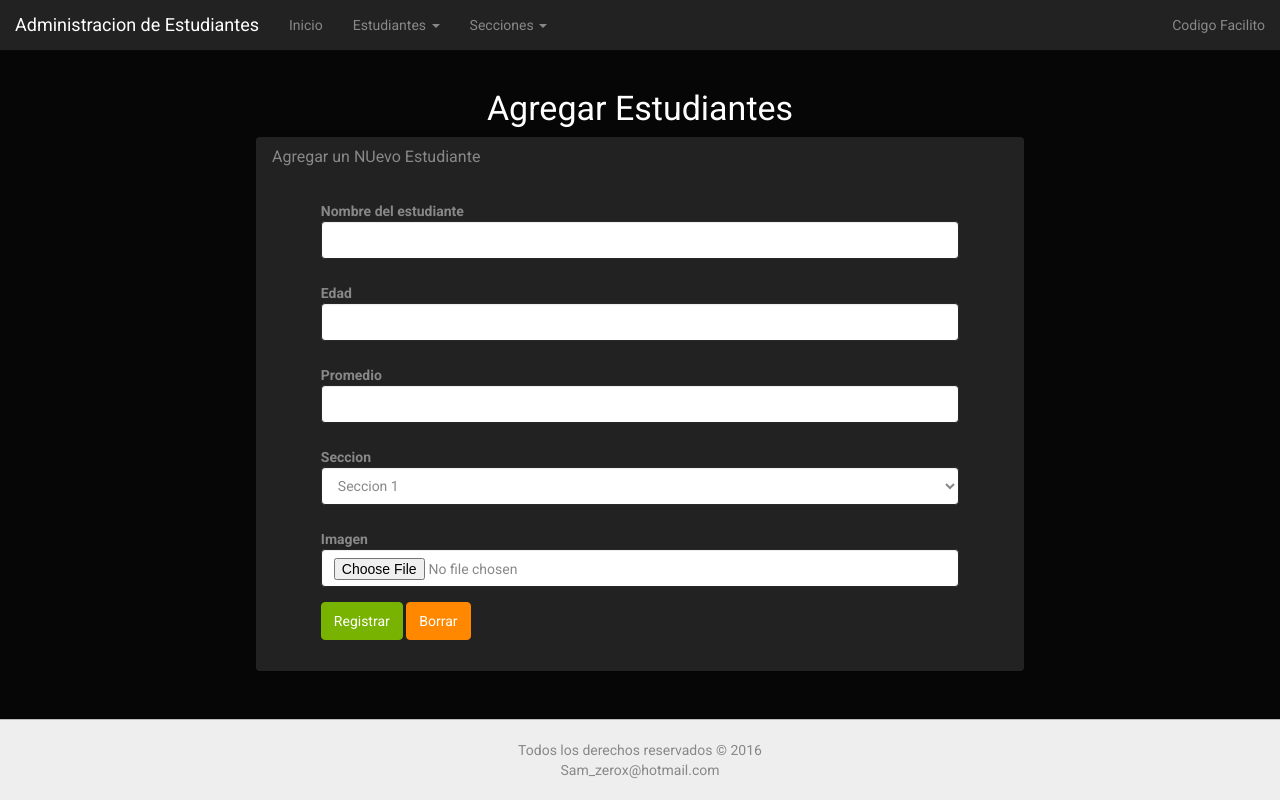
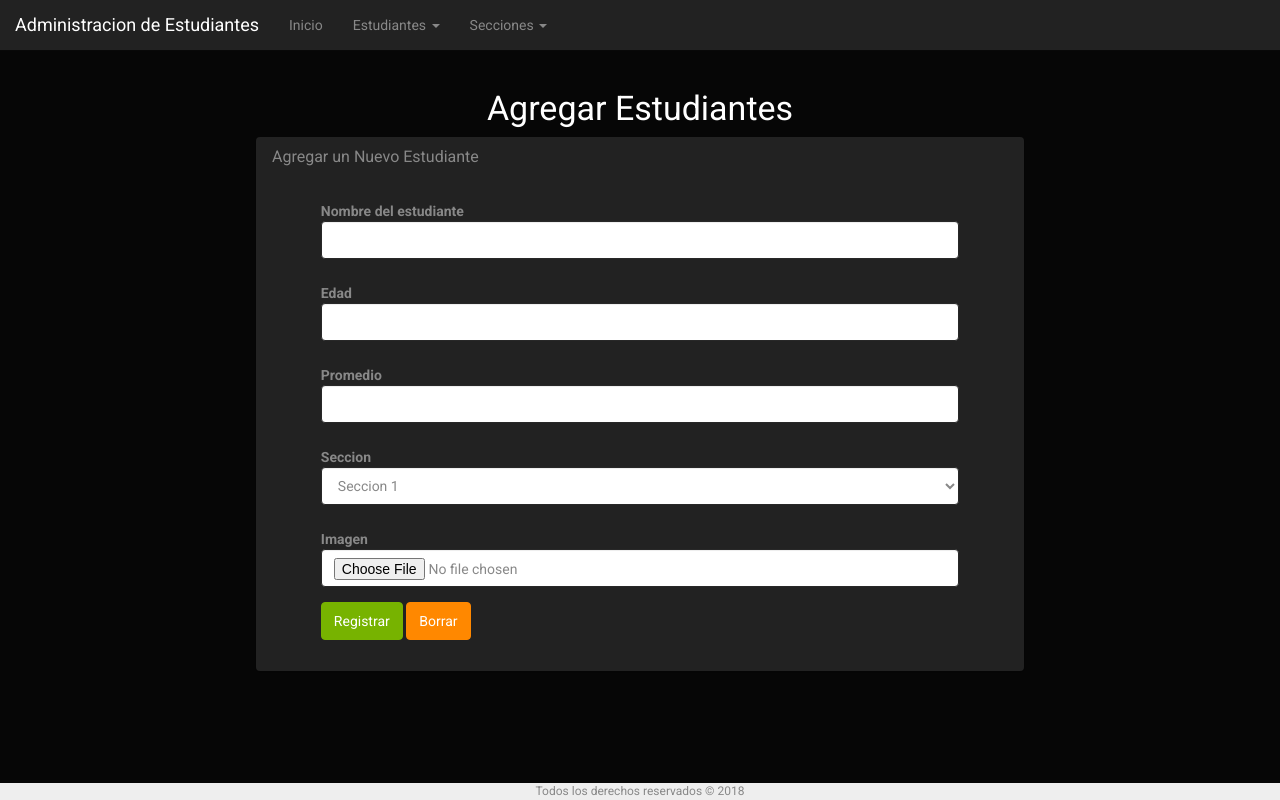
Before and after one commit to samzerox/proyecto, a PHP site: page /proyecto/estudiantes/agregar in a window 1280 px wide. Run offline with PHP 8.4, Linux system fonts and the light colour scheme; data comes from the database, SQL or seed files in the repository; some libraries are stand-ins or nearby versions.

Commit message:
Se corrigieron errores

```diff
--- a/Views/estudiantes/agregar.php
+++ b/Views/estudiantes/agregar.php
@@ -1,10 +1,10 @@
 <div class="box-principal">
 <h3 class="titulo">Agregar Estudiantes <br></h3>
-	<div class="panel panel-active">
+	<div class="panel panel-active mb-5">
 		<div class="panel-heading">
-			<h3 class="panel-title">Agregar un NUevo Estudiante</h3>
+			<h4 class="panel-title">Agregar un Nuevo Estudiante</h4>
 		</div>
-		<div class="panel-body">
+		<div class="panel-body mb-1">
 			<div class="row">
 				<div class="col-md-1"></div>
 				<div class="col-md-10">
--- a/Views/template.php
+++ b/Views/template.php
@@ -12,7 +12,7 @@
 	<html lang="es">
 	<head>
 		<meta charset="UTF-8">
-		<title>Administracion de estudiantes | Codigo Facilito</title>
+		<title>Administracion de estudiantes</title>
 		<link rel="stylesheet" href="<?php echo URL; ?>Views/template/css/bootstrap.css">
 		<link rel="stylesheet" href="<?php echo URL; ?>Views/template/css/general.css">
 
@@ -48,10 +48,6 @@
 						</ul>
 					</li>
 				</ul>
-
-				<ul class="nav navbar-nav navbar-right">
-					<li><a href="http://codigofacilito.com">Codigo Facilito</a></li>
-				</ul>
 			</div>
 		</div>
 		</nav>
@@ -64,8 +60,7 @@
 		{
 ?>
 <footer class="navbar-fixed-bottom">
-		Todos los derechos reservados &copy 2016 <br>
-		Sam_zerox@hotmail.com
+		Todos los derechos reservados &copy 2018
 	</footer>
 		<script src="//code.jquery.com/jquery-1.11.3.min.js"></script>
 		<script src="<?php echo URL; ?>Views/template/js/bootstrap.js"></script>
--- a/Views/template/css/general.css
+++ b/Views/template/css/general.css
@@ -1,29 +1,24 @@
-body
-{
+body {
     padding-top: 70px;
 }
-footer
-{
+
+footer {
     background-color: #EEE;
-	border-top: 10px solid #BBB;
-	font-size: 14px;
-	padding: 20px;
+    font-size: 12px;
     text-align: center;
 }
-.box-principal
-{
+
+.box-principal {
     margin-left: auto;
     margin-right: auto;
     width: 60%;
 }
 
-.titulo
-{
+.titulo {
     text-align: center;
 }
 
-.imagen-avatar
-{
+.imagen-avatar {
     height: 50px;
     width: 50px;
 }
```
Also changed, not shown: Views/template/imagenes/avatars/5057perfil.jpg (added), Views/template/imagenes/avatars/imagen1.png (deleted). Lines whose indentation alone changed are shown as unchanged.
